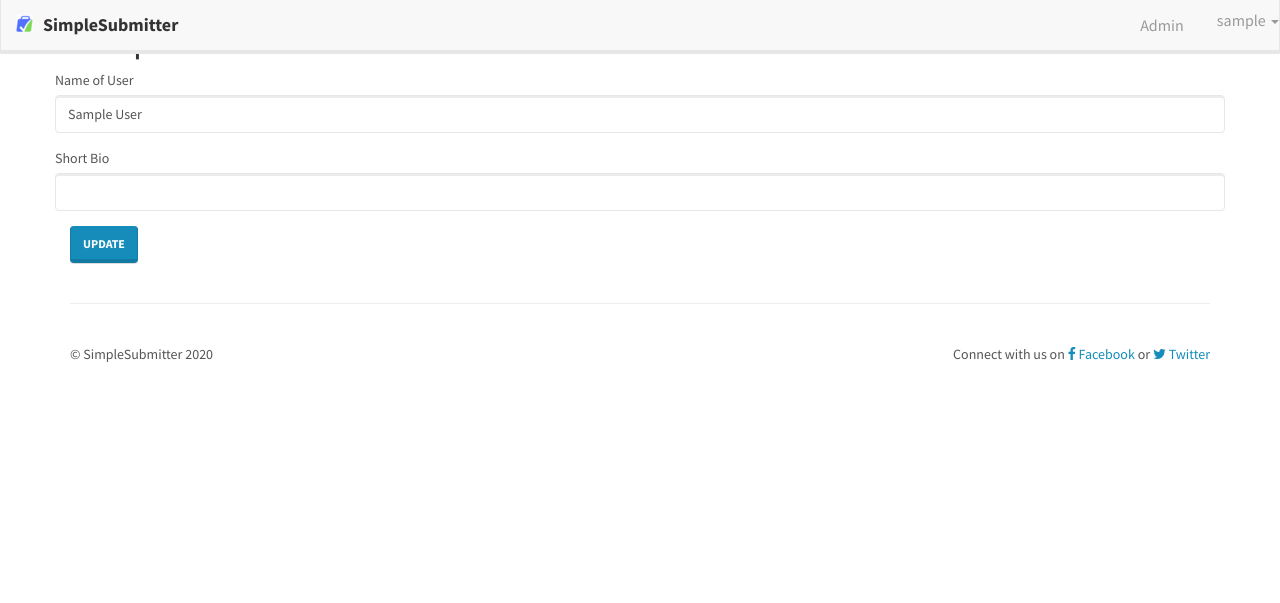
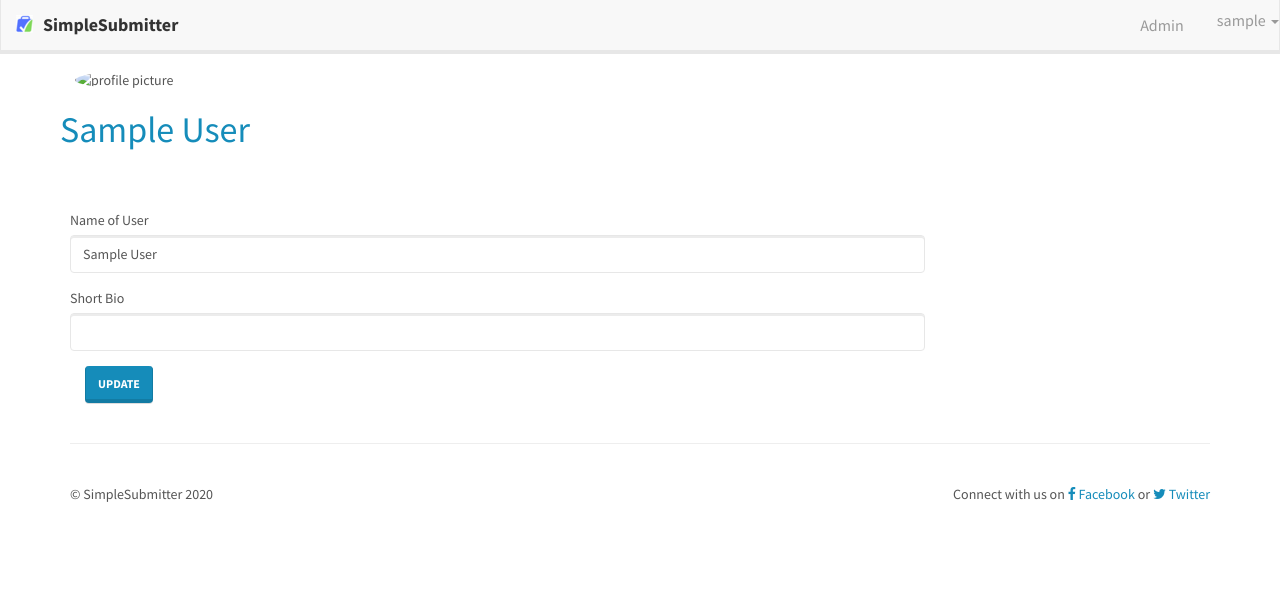
Before and after one commit to thayer6/cookiedough, a Django app: page /users/~update/ in a window 1280 px wide. Shown: the top 603 px of the page. Run offline with Django 3.2, Linux system fonts and the light colour scheme; the visitor is signed in with stand-in values (Sample User, id 1); data comes from the database, SQL or seed files in the repository; some libraries are stand-ins or nearby versions.

Commit message:
update profile pages

```diff
--- a/cookiedough/templates/account/password_change.html
+++ b/cookiedough/templates/account/password_change.html
@@ -10,7 +10,7 @@
 
     <form method="POST" action="{% url 'account_change_password' %}" class="password_change">
         {% csrf_token %}
-        {{ form|crispy }}
+        {% crispy %}
         <button class="btn btn-primary" type="submit" name="action">{% trans "Change Password" %}</button>
     </form>
 {% endblock %}
--- a/cookiedough/templates/users/user_form.html
+++ b/cookiedough/templates/users/user_form.html
@@ -1,10 +1,24 @@
 {% extends "base.html" %}
 {% load crispy_forms_tags %}
+{% load thumbnail %}
 
-{% block title %}{{ user.username }}{% endblock %}
+{% block title %}{{ block.super }}Profile{% endblock %}
 
-{% block content %}
-  <h1>{{ user.username }}</h1>
+{% block container %}
+
+<div class="container profile-head">
+  <div class="row">
+      <div class="col-sm-2"><img title="profile picture" class="img-circle img-responsive" src="{% thumbnail user.profile.picture|default:'default_profile.png' 140x140 crop %}">
+      </div>
+    <br>
+    <h1 class="text-primary">{{user.name}}</h1>
+  </div>
+</div>
+
+<div class="container">
+<br>
+    <!-- edit form column -->
+  <div class="col-md-9">
   <form class="form-horizontal" method="post" action="{% url 'users:update' %}">
     {% csrf_token %}
     {{ form|crispy }}
@@ -14,4 +28,7 @@
       </div>
     </div>
   </form>
+</div>
+</div>
+
 {% endblock %}
```
Also changed, not shown: cookiedough/templates/users/user_detail.html (+8 -8 lines).
